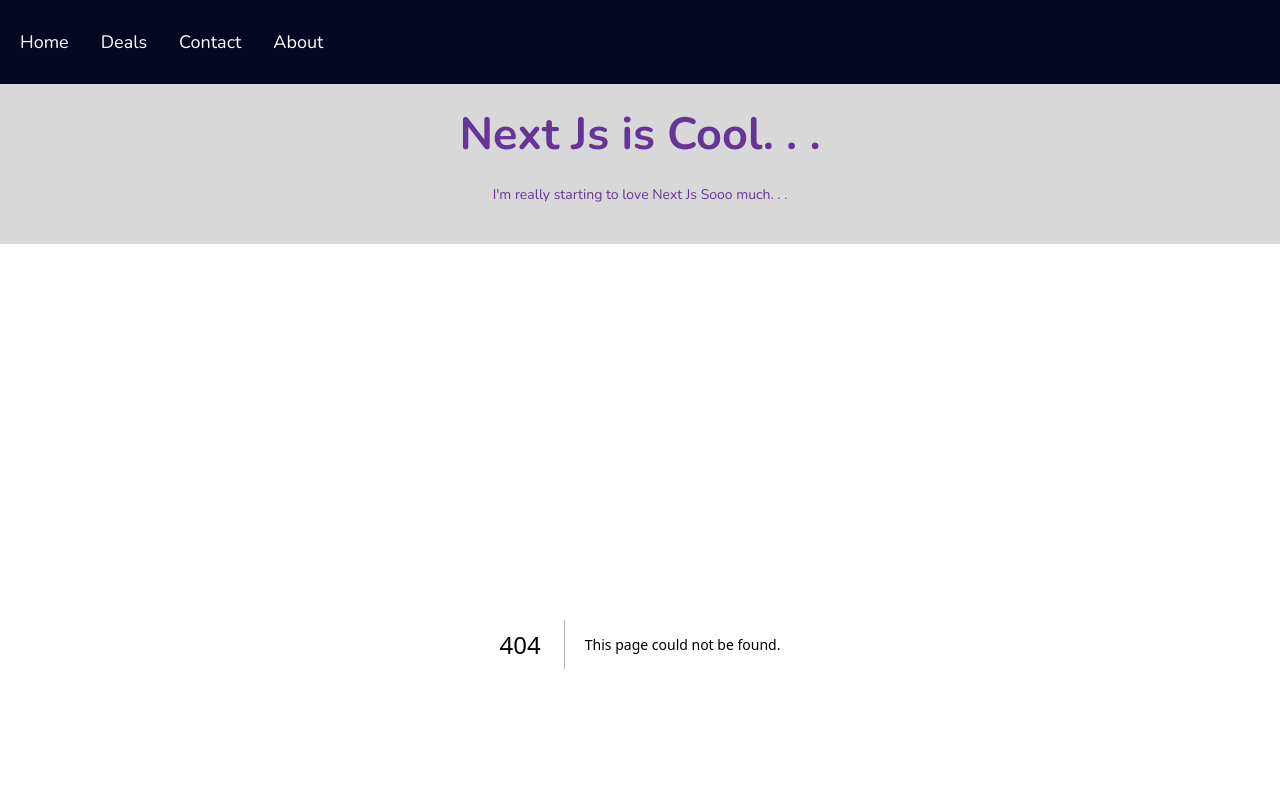
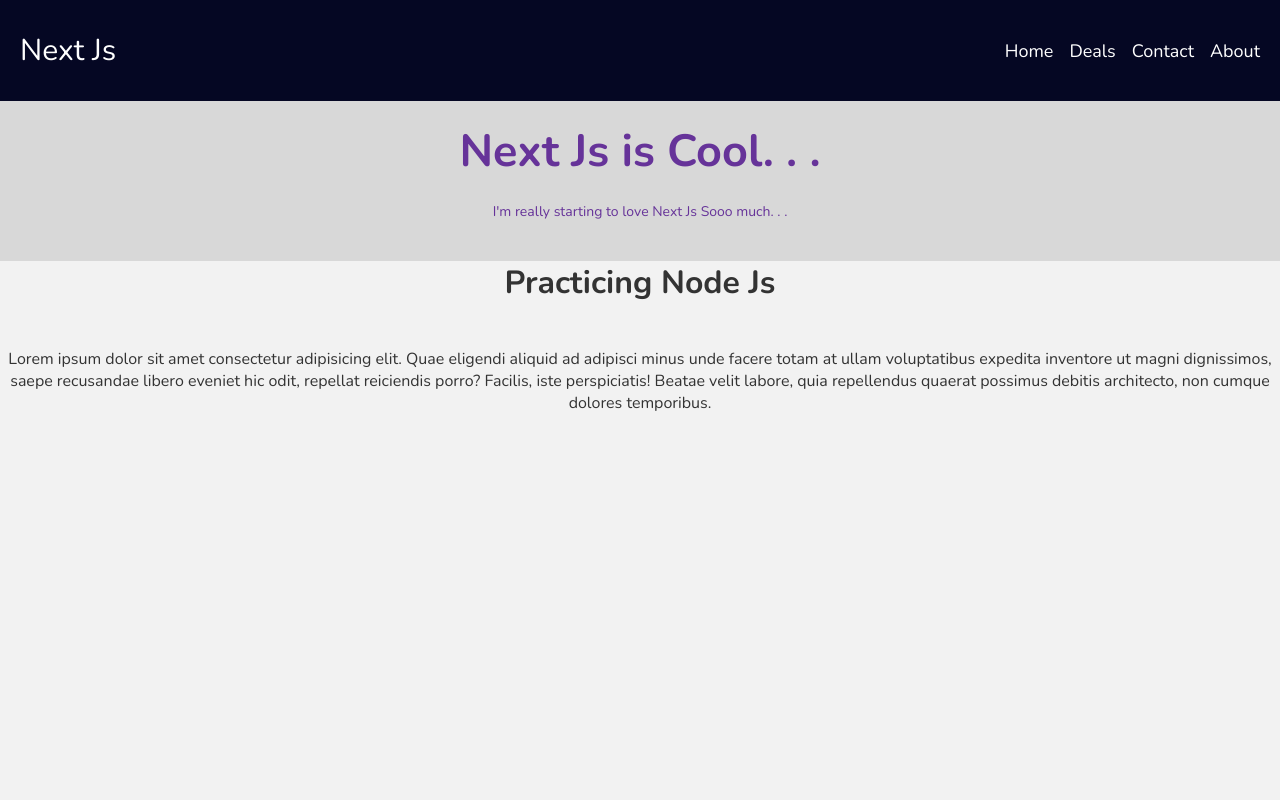
Before and after one commit to Officialibn1/Next-Js-Practice, a Next.js app: page /about in a window 1280 px wide. Before the commit this address had no page. Shown: the top 800 px of the page. Built offline with nearby package versions, Linux system fonts and the light colour scheme.

Commit message:
Built an internal server

```diff
--- a/components/Nav.jsx
+++ b/components/Nav.jsx
@@ -4,12 +4,24 @@ import styles from '../styles/Nav.module.css'
 const Nav = () => {
     return (
         <nav className={styles.container}>
+            <div className="logo">
+                Next Js
+            </div>
             <ul>
                 <li> <Link href='/'>Home</Link> </li>
                 <li> <Link href='/deals'>Deals</Link> </li>
                 <li> <Link href='/contact'>Contact</Link> </li>
                 <li> <Link href='/about'>About</Link> </li>
             </ul>
+            <style jsx>
+                {`
+                    .logo{
+                        font-size: 30px;
+                        color: #fff;
+                        margin-right: auto;
+                    }
+                `}
+            </style>
         </nav>
     );
 }
--- /dev/null
+++ b/config/index.js
@@ -0,0 +1,3 @@
+const dev = process.env.NODE_ENV !== 'production';
+
+export const server = dev ? 'http://localhost:3000' : 'https://mywebsite.com';
--- /dev/null
+++ b/pages/about.jsx
@@ -0,0 +1,20 @@
+import styles from '../styles/Home.module.css'
+
+const About = () => {
+    return (
+        <div className={styles.main}>
+            <div>
+                <h1>
+                    Practicing Node Js
+                </h1>
+                <br /><br />
+
+                <p>
+                    Lorem ipsum dolor sit amet consectetur adipisicing elit. Quae eligendi aliquid ad adipisci minus unde facere totam at ullam voluptatibus expedita inventore ut magni dignissimos, saepe recusandae libero eveniet hic odit, repellat reiciendis porro? Facilis, iste perspiciatis! Beatae velit labore, quia repellendus quaerat possimus debitis architecto, non cumque dolores temporibus.
+                </p>
+            </div>
+        </div>
+    );
+}
+
+export default About;
--- /dev/null
+++ b/pages/api/articles/[id].js
@@ -0,0 +1,11 @@
+import { articles } from "../../../data";
+
+export default function handler({query: {id}}, res) {
+    const filtered = articles.filter(article => article.id == id);
+
+    if (filtered.length > 0) {
+        res.status(200).json(filtered[0]);
+    } else {
+        res.status(404).json({message: `The article with id of ${id} can not be found.!`})
+    }
+};
--- /dev/null
+++ b/pages/api/articles/index.js
@@ -0,0 +1,5 @@
+import { articles } from "../../../data";
+
+export default function handler(req, res)  {
+    res.status(200).json(articles);
+};
--- a/pages/api/hello.js
+++ /dev/null
@@ -1,6 +0,0 @@
-// Next.js API route support: https://nextjs.org/docs/api-routes/introduction
-
-export default (req, res) => {
-  res.statusCode = 200
-  res.json({ name: 'John Doe' })
-}
--- a/styles/Nav.module.css
+++ b/styles/Nav.module.css
@@ -9,7 +9,7 @@
     display: flex;
     list-style: none;
     align-items: center;
-    gap: 2em;
+    gap: 1em;
 }
 
 .container ul li a {
```
Also changed, not shown: pages/contact.jsx (added, +11 -0 lines), pages/deals.jsx (added, +13 -0 lines), pages/index.jsx (+14 -2 lines), pages/article/[id]/index.jsx (added).
